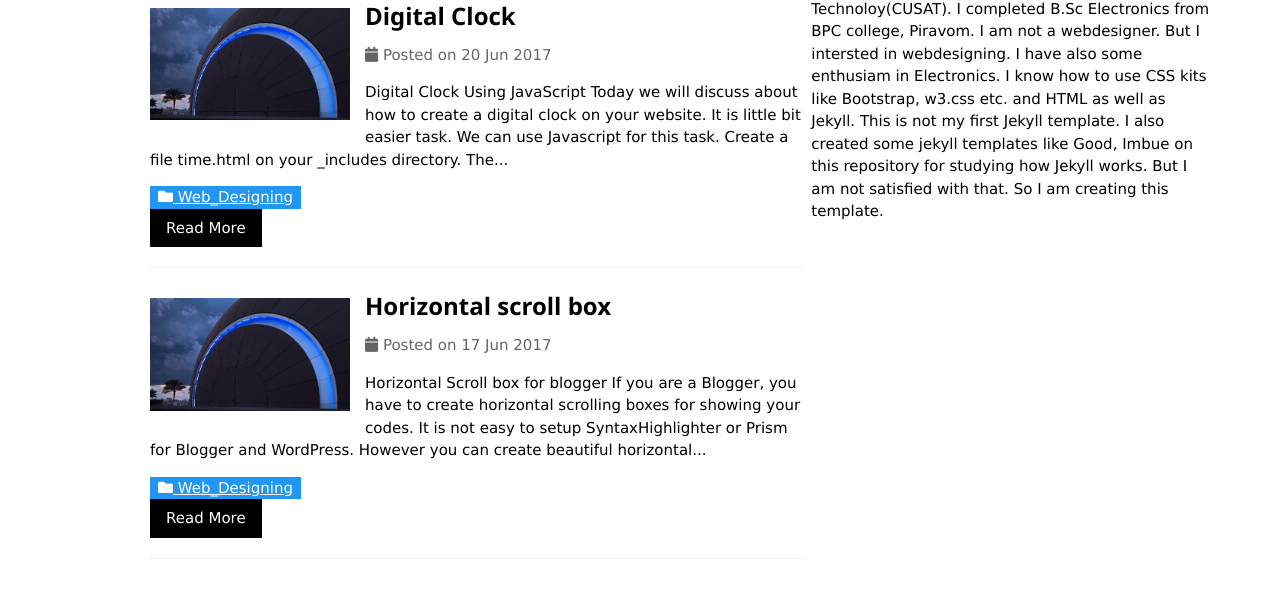
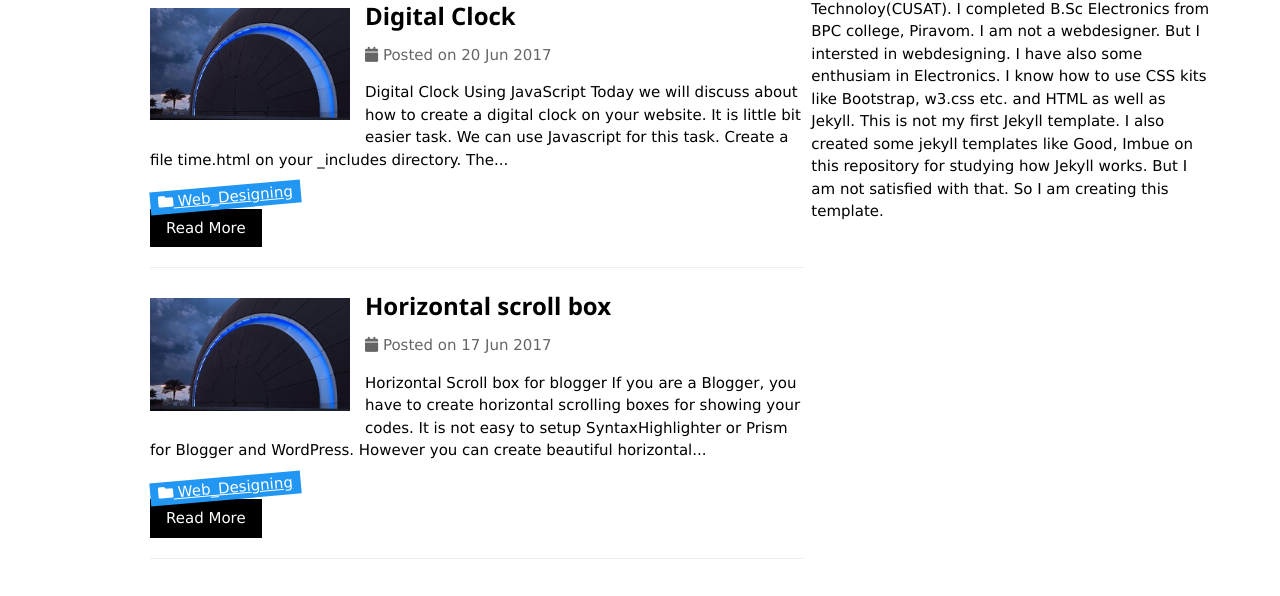
Before and after one commit to techiworld/techiworld.github.io, a Jekyll site: the page built from category/Web_Designing.md, in a window 1280 px wide and 1207 px high. Shown: the part 372-968 px from the top of the window. Built offline with Jekyll 4.4.1, drawn with Linux system fonts in a browser that asks for light colours.

Commit message:
Update posts_by_category.html

```diff
--- a/_layouts/posts_by_category.html
+++ b/_layouts/posts_by_category.html
@@ -34,7 +34,7 @@ layout: default
              </span>
             <p>{{ post.content | strip_html | truncatewords: 40 }}</p>
       <!-- category -->
-   <span class="w3-tag w3-blue">
+   <span class="w3-tag w3-blue" style="transform:rotate(-5deg)">
           <a href="{{ site.url }}{{ site.baseurl }}/category/{{ post.category }}"><i class="fas fa-folder"></i> {{ post.category }}</a>
     </span><br />
             <a href="{{ post.url |prepend:site.baseurl }}" class="w3-button w3-black">Read More</a>
```
